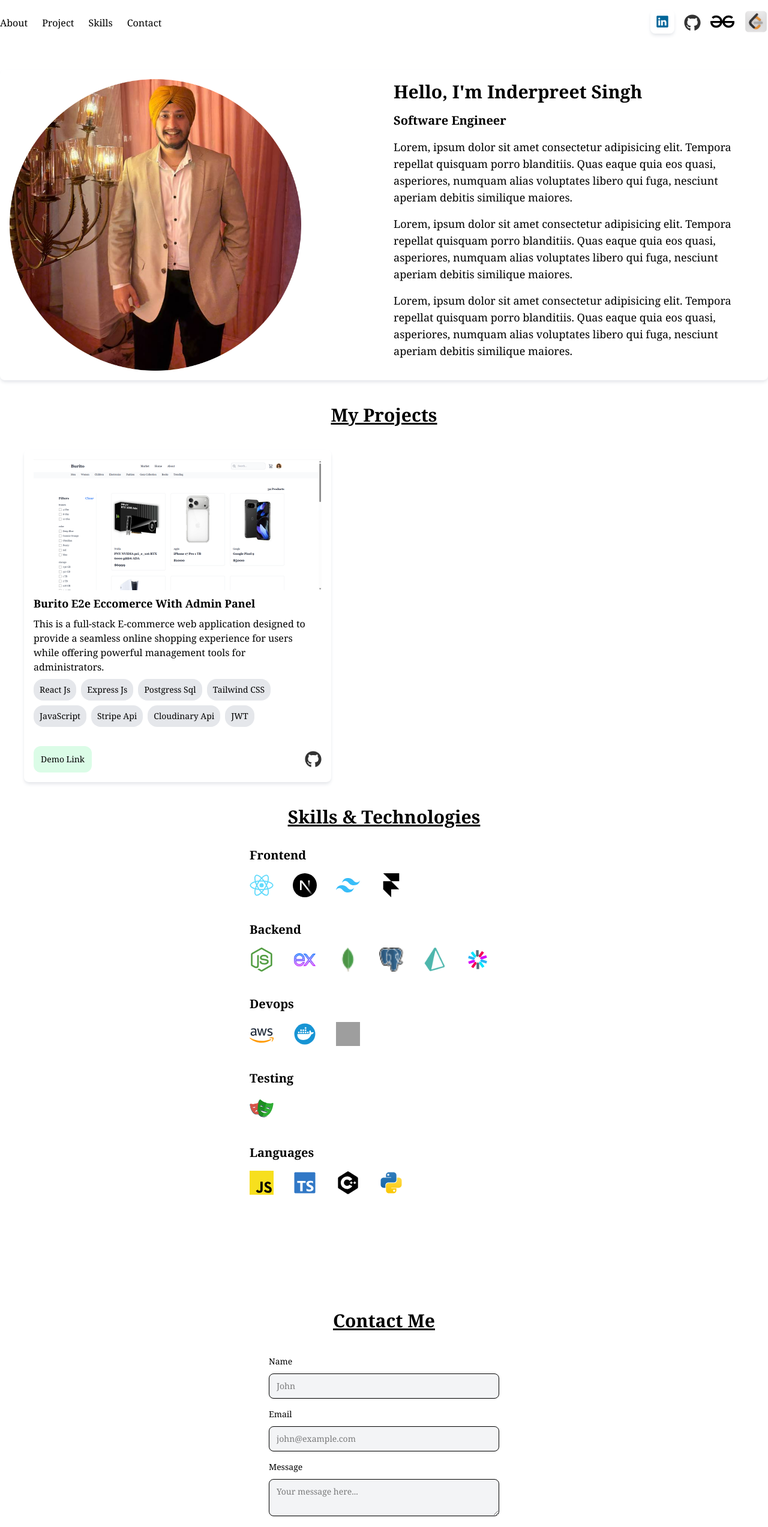
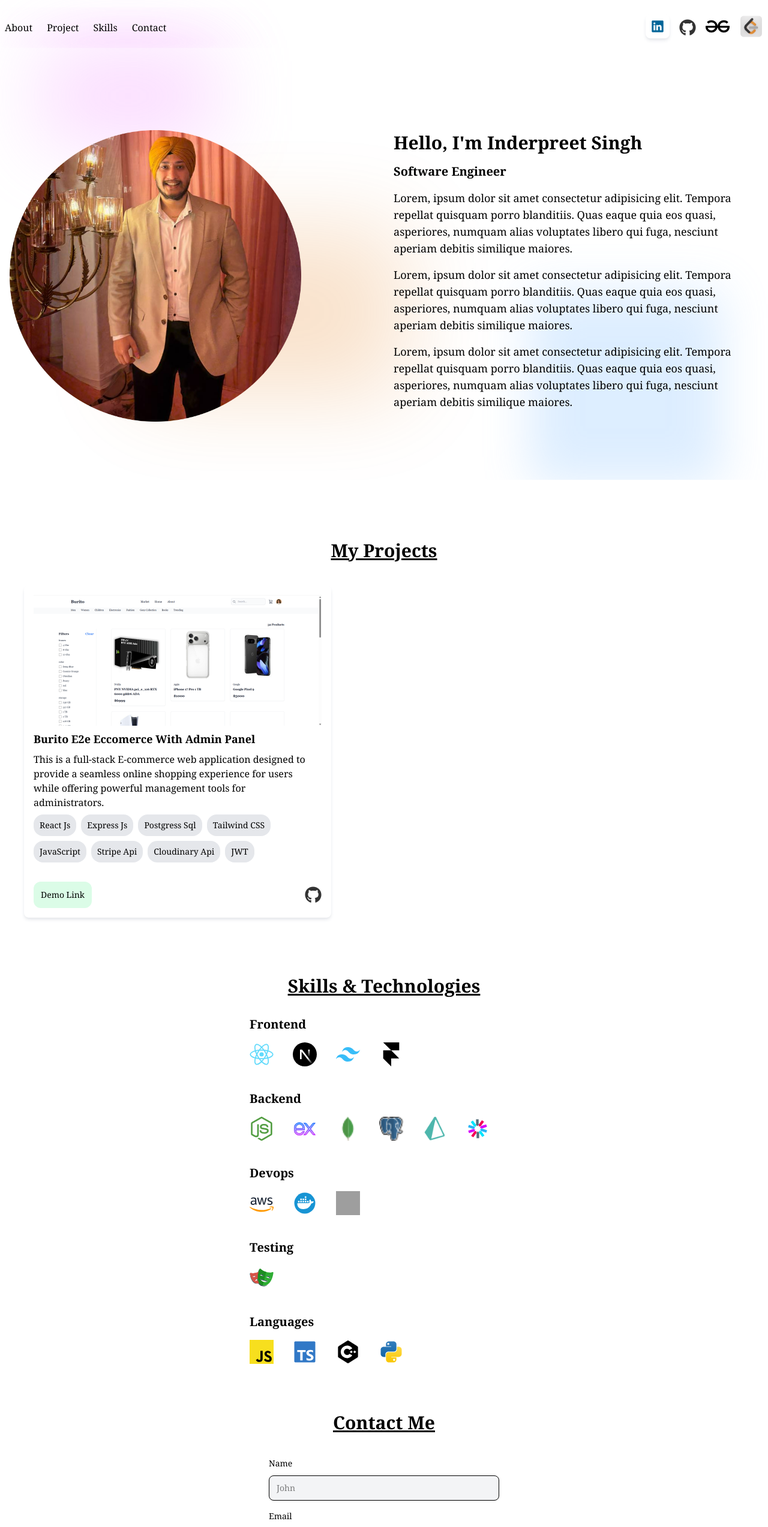
Before and after one commit to inder295/Portfolio, a React (Vite) app in the folder portfolio/: page / in a window 1280 px wide. Shown: the top 2546 px of the page at 60% size. Built offline with nearby package versions, Linux system fonts and the light colour scheme; grey boxes are pictures that could not be loaded.

Commit message:
portfolio design complteted

```diff
--- a/portfolio/package.json
+++ b/portfolio/package.json
@@ -11,6 +11,7 @@
   },
   "dependencies": {
     "@tailwindcss/vite": "^4.1.18",
+    "framer-motion": "^12.33.0",
     "gsap": "^3.14.2",
     "react": "^19.2.0",
     "react-dom": "^19.2.0",
--- a/portfolio/src/App.tsx
+++ b/portfolio/src/App.tsx
@@ -1,4 +1,5 @@
 import { AboutUs } from "./components/AboutUs"
+import { Background } from "./components/Background"
 import { ContactUs } from "./components/ContactUs"
 import { Footer } from "./components/footer"
 import Header from "./components/Header"
@@ -12,6 +13,7 @@ function App() {
     <>
        <div className="max-w-screen-xl mx-auto font-serif">
            <Header/>
+           <Background/>
            <AboutUs/>
            <Projects/>
            <Skills/>
--- a/portfolio/src/components/AboutUs.tsx
+++ b/portfolio/src/components/AboutUs.tsx
@@ -1,17 +1,27 @@
 import inderpreet_singh from "../../public/cropped_circle_image.png"
+import { motion } from "framer-motion"
 
 export const AboutUs = () => {
   return (
-     <main className="mt-10" id="about">
+     <main className="flex justify-center items-center h-screen mt-[-20px]" id="about">
 
-            <div className="flex items-center justify-between py-4 shadow-md shadow-gray-200 rounded-lg ">
-              <div className="w-1/2 px-4">
+            <div className="flex items-center justify-between py-4  rounded-lg  flex-wrap mt-0">
+              <motion.div className="w-1/2 px-4"
+               initial={{ x: -200, opacity: 0 }}
+                animate={{ x: 0, opacity: 1 }}
+                transition={{ duration: 0.8, ease: "easeOut" }}>
                   <img src={inderpreet_singh} alt="Inderpreet Singh"
-                  className="w-[80%] h-[50%] object-cover rounded-xl  " />
-              </div>
+                  className="w-[80%] h-[50%] object-cover rounded-xl bg-transparent mix-blend-multiply  " />
+              </motion.div>
 
-              <div className="w-1/2 px-4 text-lg">
-                    <h1 className="text-3xl font-bold mb-4">Hello, I'm Inderpreet Singh</h1>
+              <motion.div className="w-1/2 px-4 text-lg"
+               initial={{ x: 200, opacity: 0 }}
+                animate={{ x: 0, opacity: 1 }}
+                transition={{ duration: 0.8, ease: "easeOut" }}
+              >
+                    <motion.h1 className="text-3xl font-bold mb-4"
+
+                    >Hello, I'm Inderpreet Singh</motion.h1>
                      <h1 className="text-xl font-semibold mb-4">Software Engineer</h1>
                    <p className="mb-4">
                     Lorem, ipsum dolor sit amet consectetur adipisicing elit. Tempora repellat quisquam porro blanditiis. Quas eaque quia eos quasi, asperiores, numquam alias voluptates libero qui fuga, nesciunt aperiam debitis similique maiores.
@@ -25,7 +35,7 @@ export const AboutUs = () => {
                     Lorem, ipsum dolor sit amet consectetur adipisicing elit. Tempora repellat quisquam porro blanditiis. Quas eaque quia eos quasi, asperiores, numquam alias voluptates libero qui fuga, nesciunt aperiam debitis similique maiores.
                    </p>
 
-              </div>
+              </motion.div>
 
 
 
--- /dev/null
+++ b/portfolio/src/components/Background.tsx
@@ -0,0 +1,32 @@
+import { motion } from "framer-motion";
+
+export const Background = () => {
+  return (
+    <div className="fixed inset-0 -z-10 overflow-hidden max-w-screen-2xl mx-auto">
+
+
+      <motion.div
+
+        className="h-40 bg-fuchsia-300 absolute top-30 left-10 w-72 blur-3xl opacity-40"
+        animate={{ y: [0, -40, 0], x: [0, 30, 0] }}
+        transition={{ duration: 12, repeat: Infinity, ease: "easeInOut" }}
+      />
+
+
+      <motion.div
+
+        className=" h-80 bg-blue-300 absolute bottom-10 right-10 w-80 blur-2xl opacity-30"
+        animate={{ y: [0, 50, 0], x: [0, -40, 0] }}
+        transition={{ duration: 15, repeat: Infinity, ease: "easeInOut" }}
+      />
+
+
+      <motion.div
+        className="h-60 bg-amber-600 absolute top-1/2 right-1/2 w-96 blur-3xl opacity-20 "
+        animate={{ scale: [1, 1.2, 1] }}
+        transition={{ duration: 18, repeat: Infinity }}
+      />
+
+    </div>
+  );
+}
--- a/portfolio/src/components/ContactUs.tsx
+++ b/portfolio/src/components/ContactUs.tsx
@@ -1,10 +1,21 @@
+import { motion } from "framer-motion"
 
 export const ContactUs = () => {
   return (
-    <section className='mb-20 ' id="contact">
-      <h1 className="text-3xl font-bold text-center mt-10 underline">Contact Me</h1>
+    <section className='mb-20 mt-20' id="contact">
+      <motion.h1 className="text-3xl font-bold text-center mt-10 underline"
+       initial={{ opacity: 0, y: 50 }}
+        whileInView={{ opacity: 1, y: 0 }}
+        transition={{ duration: 0.8 }}
+        viewport={{ once: true, amount: 0.3 }}
+        >Contact Me</motion.h1>
 
-      <form className='max-w-sm mx-auto mt-10'>
+      <motion.form className='max-w-sm mx-auto mt-10'
+       initial={{ opacity: 0, y: 50 }}
+        whileInView={{ opacity: 1, y: 0 }}
+        transition={{ duration: 0.8 }}
+        viewport={{ once: true, amount: 0.3 }}>
+
            <div className='mt-4'>
             <label htmlFor="name" className="block mb-2.5 text-sm font-medium text-heading">Name</label>
             <input type="text" id="name" className="bg-gray-100 border border-default-medium text-heading text-sm rounded-lg focus:ring-brand focus:border-brand block w-full px-3 py-2.5 shadow-xs placeholder:text-body" placeholder="John" required />
@@ -33,7 +44,7 @@ export const ContactUs = () => {
 
 
 
-      </form>
+      </motion.form>
     </section>
   )
 }
--- a/portfolio/src/components/Github.tsx
+++ b/portfolio/src/components/Github.tsx
@@ -2,7 +2,7 @@ import React from 'react'
 
 export const Github = () => {
   return (
-    <div id="github" className="hover:cursor-pointer py-2">
+    <div id="github" className="hover:cursor-pointer py-2 transform-transition duration-300 hover:scale-110">
 
                     <span className="[&>svg]:h-7 [&>svg]:w-7 [&>svg]:fill-[#333]">
   <svg xmlns="http://www.w3.org/2000/svg" viewBox="0 0 496 512">
--- a/portfolio/src/components/Header.tsx
+++ b/portfolio/src/components/Header.tsx
@@ -4,18 +4,18 @@ import leetcode from "../../public/leetcode.png"
 
 export const Header = () => {
   return (
-   <header className="flex items-center justify-between py-4">
+   <header className="flex items-center justify-between py-3 px-2 mt-3 sticky top-0 z-10 bg-transparent backdrop-blur-sm   rounded-lg">
 
 
-              <div className="flex space-x-6 hover:cursor-pointer">
+              <div className="flex space-x-6 hover:cursor-pointer ">
                  <a href="#about"> <p className="hover:text-red-700">About</p> </a>
                   <a href="#projects"> <p className="hover:text-red-700">Project</p> </a>
                   <a href="#skills"> <p className="hover:text-red-700">Skills</p> </a>
                   <a href="#contact"> <p className="hover:text-red-700">Contact</p> </a>
               </div>
 
-              <div className="flex space-x-4">
-                   <div id="linkedin" className="hover:cursor-pointer ">
+              <div className="flex space-x-4 ">
+                   <div id="linkedin" className="hover:cursor-pointer transform-transition duration-300 hover:scale-110 ">
                                       <button className="w-10 h-10 hover:cursor-pointer flex items-center justify-center rounded-lg bg-white shadow-md shadow-gray-200 group transition-all duration-300">
                 <svg className="rounded-md transition-all duration-300 group-hover:scale-110" xmlns="http://www.w3.org/2000/svg" width="28" height="28" viewBox="0 0 72 72" fill="none">
                 <path fill-rule="evenodd" clip-rule="evenodd" d="M14.6975 11C12.6561 11 11 12.6057 11 14.5838V57.4474C11 59.4257 12.6563 61.03 14.6975 61.03H57.3325C59.3747 61.03 61.03 59.4255 61.03 57.4468V14.5838C61.03 12.6057 59.3747 11 57.3325 11H14.6975ZM26.2032 30.345V52.8686H18.7167V30.345H26.2032ZM26.6967 23.3793C26.6967 25.5407 25.0717 27.2703 22.4615 27.2703L22.4609 27.2701H22.4124C19.8998 27.2701 18.2754 25.5405 18.2754 23.3791C18.2754 21.1686 19.9489 19.4873 22.5111 19.4873C25.0717 19.4873 26.6478 21.1686 26.6967 23.3793ZM37.833 52.8686H30.3471L30.3469 52.8694C30.3469 52.8694 30.4452 32.4588 30.3475 30.3458H37.8336V33.5339C38.8288 31.9995 40.6098 29.8169 44.5808 29.8169C49.5062 29.8169 53.1991 33.0363 53.1991 39.9543V52.8686H45.7133V40.8204C45.7133 37.7922 44.6293 35.7269 41.921 35.7269C39.8524 35.7269 38.6206 37.1198 38.0796 38.4653C37.8819 38.9455 37.833 39.6195 37.833 40.2918V52.8686Z" fill="#006699"/>
@@ -24,13 +24,13 @@ export const Header = () => {
 
 
                    </div>
-                   <Github/>
+                   <Github />
 
-                   <div className="hover:cursor-pointer">
+                   <div className="hover:cursor-pointer transform-transition duration-300 hover:scale-110">
                       <img src={geeks} alt="GeeksforGeeks" className="w-10 h-10"/>
                    </div>
 
-                   <div className="hover:cursor-pointer">
+                   <div className="hover:cursor-pointer transform-transition duration-300 hover:scale-110">
                       <img src={leetcode} alt="Leetcode" className="w-10 h-10"/>
                    </div>
 
--- a/portfolio/src/components/Projects.tsx
+++ b/portfolio/src/components/Projects.tsx
@@ -2,6 +2,7 @@ import { useState } from "react"
 import eccomerce from "../../public/eccomerce.png"
 import eccomerce_pdp from "../../public/eccomerce_pdp.png"
 import Github from "./Github"
+import { motion } from "framer-motion"
 
 export const Projects = () => {
 
@@ -10,10 +11,21 @@ export const Projects = () => {
     const skills=["React Js","Express Js","Postgress Sql","Tailwind CSS","JavaScript","Stripe Api","Cloudinary Api","JWT"]
     return (
          <section className="m-10" id="projects">
-            <h1 className="text-3xl font-bold text-center mt-10 underline">My Projects</h1>
+            <motion.h1
+            className="text-3xl font-bold text-center mt-10 underline"
+            initial={{ opacity: 0, y: 100 }}
+        whileInView={{ opacity: 1, y: 0 }}
+        transition={{ duration: 0.8 }}
+        viewport={{ once: true, amount: 0.3 }}
+        >My Projects</motion.h1>
 
-            <div className="mt-10 ">
-               <div className="w-lg mt-10 shadow-md shadow-gray-200 rounded-lg p-4 hover:scale-105 transition-transform duration-300 hover:shadow-xl hover:bg-gray-50">
+            <motion.div className="mt-10 "
+             >
+               <motion.div className="w-lg mt-10 shadow-md shadow-gray-200 rounded-lg p-4 hover:scale-105 transition-transform duration-300 hover:shadow-xl hover:bg-gray-50"
+               initial={{ opacity: 0, y: 50 }}
+                whileInView={{ opacity: 1, y: 0 }}
+                transition={{ duration: 0.8 }}
+                viewport={{ once: true, amount: 0.3 }}>
                 <img src={isHover ? eccomerce_pdp : eccomerce} alt="E-commerce Project"
                     onMouseEnter={()=>{setIsHover(true)}}
                     onMouseLeave={()=>{setIsHover(false)}}
@@ -32,10 +44,10 @@ export const Projects = () => {
                     <button><Github/></button>
                     </div>
 
-                </div>
+                </motion.div>
 
 
-            </div>
+            </motion.div>
 
            </section>
     )
--- a/portfolio/src/components/Skills.tsx
+++ b/portfolio/src/components/Skills.tsx
@@ -15,7 +15,7 @@ import javascript from "../../public/javascript-svgrepo-com.svg"
 import c from "../../public/C-Plus-Language-Logo--Streamline-Logos.svg"
 import typescript from "../../public/typescript-official-svgrepo-com.svg"
 import phython from "../../public/python-svgrepo-com.svg"
-
+import { motion } from "framer-motion"
 
 gsap.registerPlugin(SplitText);
 
@@ -23,8 +23,22 @@ export function Skills() {
 
 
   return (
-    <div className="mt-10 h-screen max-w-md mx-auto " id="skills">
-        <h1 className="text-3xl font-bold text-center mt-10 underline">Skills & Technologies</h1>
+    <div className="mt-24 max-w-md mx-auto " id="skills">
+        <motion.h1
+        className="text-3xl font-bold text-center mt-10 underline"
+         initial={{ opacity: 0, x: 50 }}
+        whileInView={{ opacity: 1, x: 0 }}
+        transition={{ duration: 0.8 }}
+        viewport={{ once: true, amount: 0.3 }}
+        >Skills & Technologies</motion.h1>
+      <motion.div
+      className=""
+         initial={{ opacity: 0, x: 50 }}
+        whileInView={{ opacity: 1, x: 0 }}
+        transition={{ duration: 0.8 }}
+        viewport={{ once: true, amount: 0.3 }}
+      >
+
 
         <div>
             <h2 className="text-xl mt-8 font-bold">Frontend</h2>
@@ -127,6 +141,7 @@ export function Skills() {
 
             </div>
         </div>
+    </motion.div>
 
 
 
```
Also changed, not shown: 1 other file (tests, documents, lock files or other folders).
